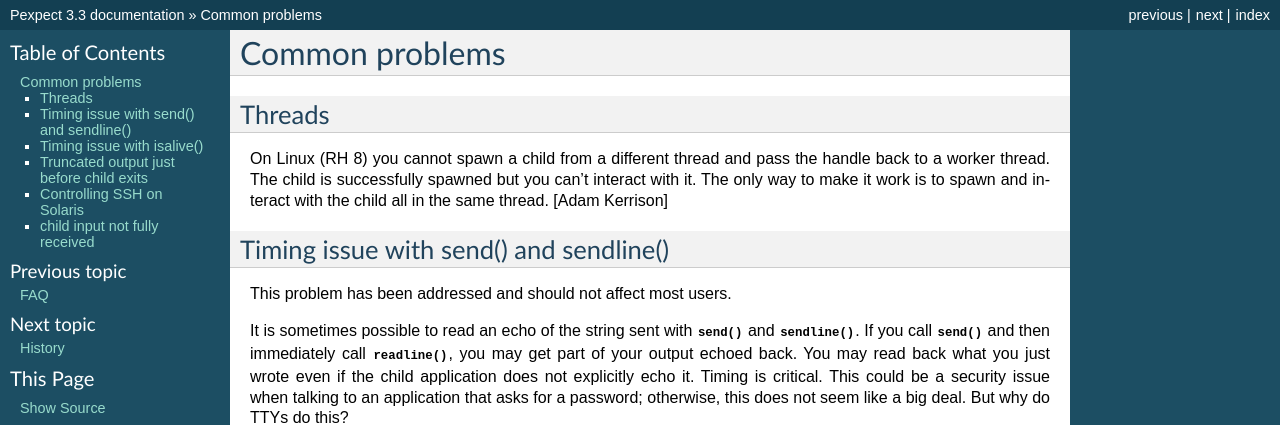
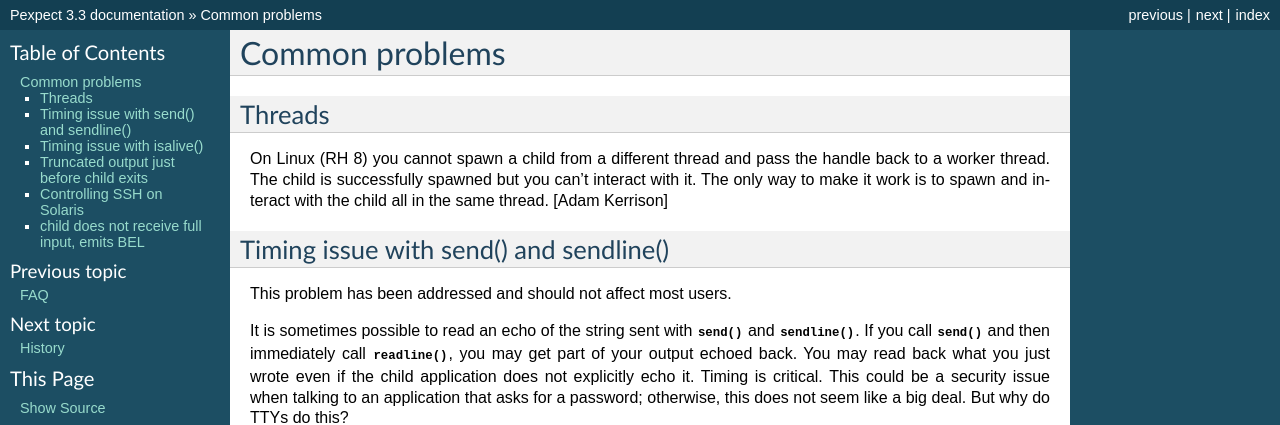
Before and after one commit to pexpect/pexpect, a Sphinx documentation site: the page built from doc/commonissues.rst, in a window 1280 px wide and 900 px high. Shown: the top 425 px of the window. Built offline with Sphinx 7.4.7, drawn with Linux system fonts in a browser that asks for light colours; some of the changed text lies outside the part shown.

Commit message:
clarify title

```diff
--- a/doc/commonissues.rst
+++ b/doc/commonissues.rst
@@ -102,8 +102,8 @@ This bypasses the need for a password. I'm not happy with this solution. The
 problem is due to poor support for Solaris Pseudo TTYs in the Python Standard
 Library.
 
-child input not fully received
-------------------------------
+child does not receive full input, emits BEL
+--------------------------------------------
 
 You may notice when running for example cat(1) or base64(1), when sending a
 very long input line, that it is not fully recieved, and the BEL ('\a') is
```
